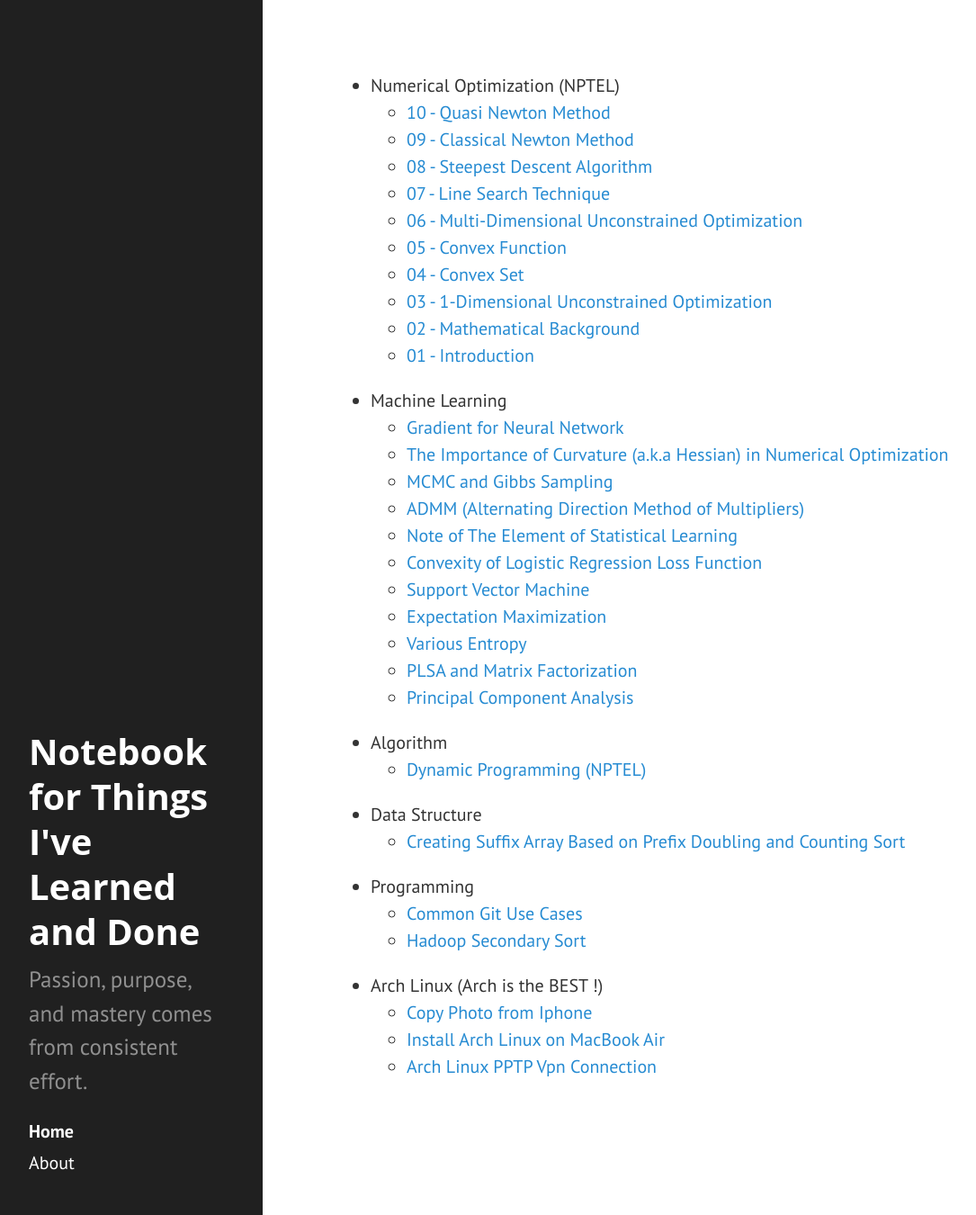
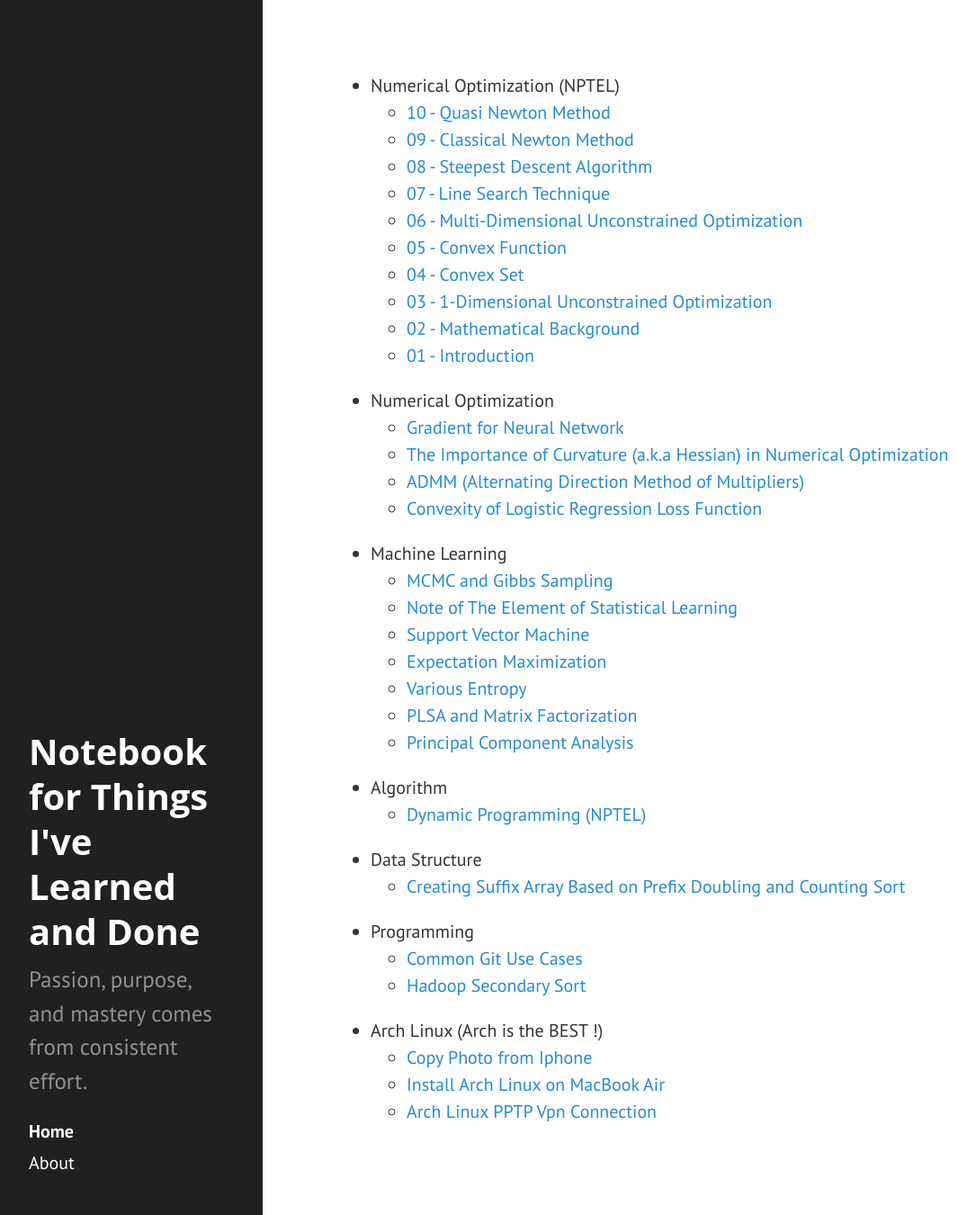
Before and after one commit to chenrushan/chenrushan.github.io, a Jekyll site: the page built from index.html, in a window 1280 px wide and 1350 px high. Shown: the whole window at 90% size, without its empty margins (8-1093 px from the left). Built offline with Jekyll 4.4.1, drawn with Linux system fonts in a browser that asks for light colours; Markdown is read by kramdown in place of the engine named in the settings; the list of posts is cut into pages by our own code.

Commit message:
change the category for some posts

```diff
--- a/_posts/2014-04-26-lr-loss-convexity.markdown
+++ b/_posts/2014-04-26-lr-loss-convexity.markdown
@@ -1,7 +1,7 @@
 ---
 layout: post
 title: Convexity of Logistic Regression Loss Function
-categories: ml
+categories: numop
 tags: lr, logistic regression, convexity
 ---
 
--- a/_posts/2014-07-26-admm.markdown
+++ b/_posts/2014-07-26-admm.markdown
@@ -1,7 +1,7 @@
 ---
 layout: post
 title: ADMM (Alternating Direction Method of Multipliers)
-categories: ml
+categories: numop
 tags: admm
 ---
 
--- a/_posts/2014-10-01-importance-of-curvature.markdown
+++ b/_posts/2014-10-01-importance-of-curvature.markdown
@@ -1,7 +1,8 @@
 ---
 layout: post
 title: The Importance of Curvature (a.k.a Hessian) in Numerical Optimization
-categories: ml
+categories: numop
+tags: curvature, hessian, numeriacl optimization
 ---
 
 ### Why Curvature Is Important
--- a/_posts/2014-10-02-nn-backprop.markdown
+++ b/_posts/2014-10-02-nn-backprop.markdown
@@ -1,7 +1,7 @@
 ---
 layout: post
 title: Gradient for Neural Network
-categories: ml
+categories: numop
 tags: backpropagation, neural network
 ---
 
--- a/index.html
+++ b/index.html
@@ -8,6 +8,14 @@
     <li><span class="catname">Numerical Optimization (NPTEL)</span>
       <ul class="posts">
         {% for post in site.categories.nnumop %}
+          <li><a href="{{ post.url }}">{{ post.title }}</a></li>
+        {% endfor %}
+      </ul>
+    </li>
+
+    <li><span class="catname">Numerical Optimization</span>
+      <ul class="posts">
+        {% for post in site.categories.numop %}
           <li><a href="{{ post.url }}">{{ post.title }}</a></li>
         {% endfor %}
       </ul>
```
